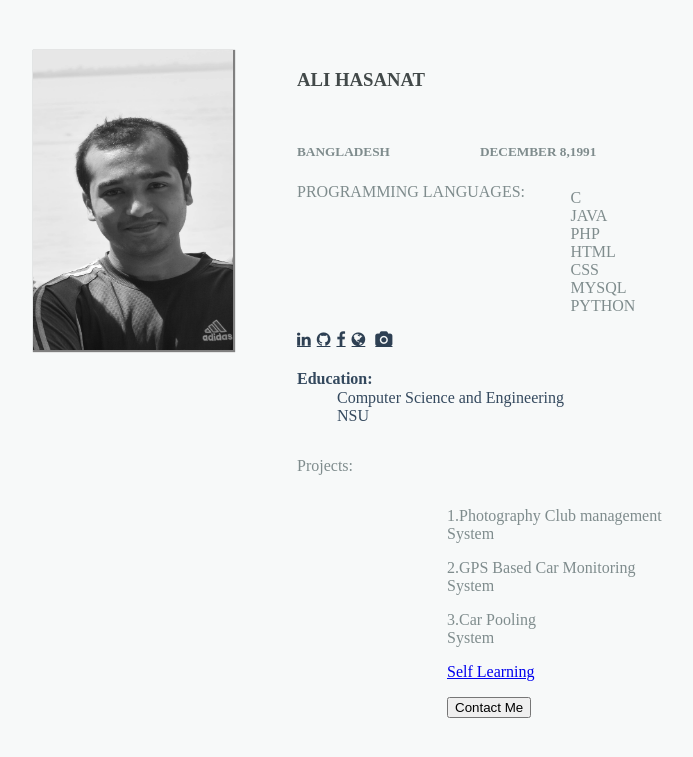
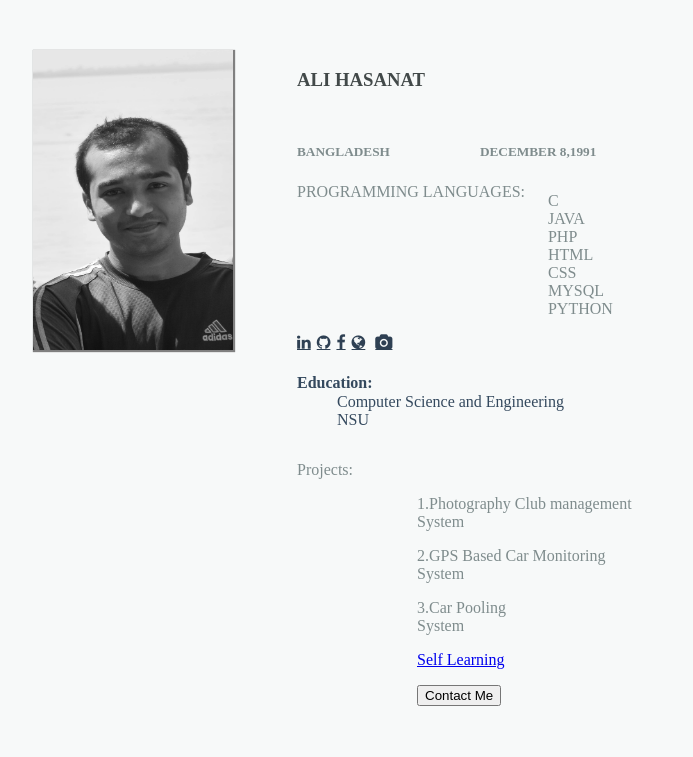
Before and after one commit to hasanat72/hasanat, a PHP site: page / in a window 1280 px wide. Shown: the top 757 px of the page, without its empty margins (159-852 px from the left). Run offline with PHP 8.4, Linux system fonts and the light colour scheme.

Commit message:
Update style.css

```diff
--- a/style.css
+++ b/style.css
@@ -127,8 +127,7 @@
 }
 .projects{
 	text-align: left;
-	float: left;
-	margin-left: 150px;
+	margin-left: 120px;
 	width: auto;
 	color: #7f8c8d;
 }
@@ -294,3 +293,8 @@
     transform: skewy(60deg);
     transform: skewy(60deg);
 }
+
+.intro_nlp{
+	margin-left: 30px;
+	color: red;
+}
```
